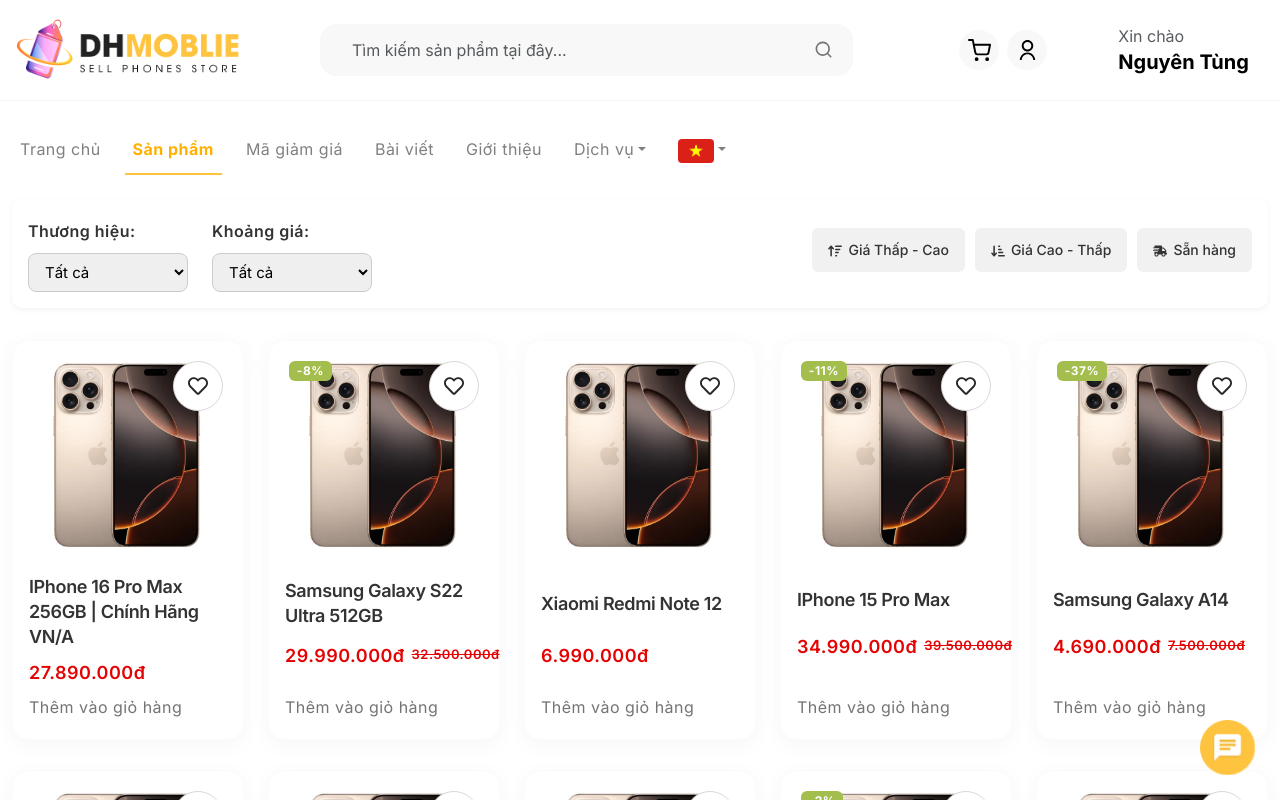
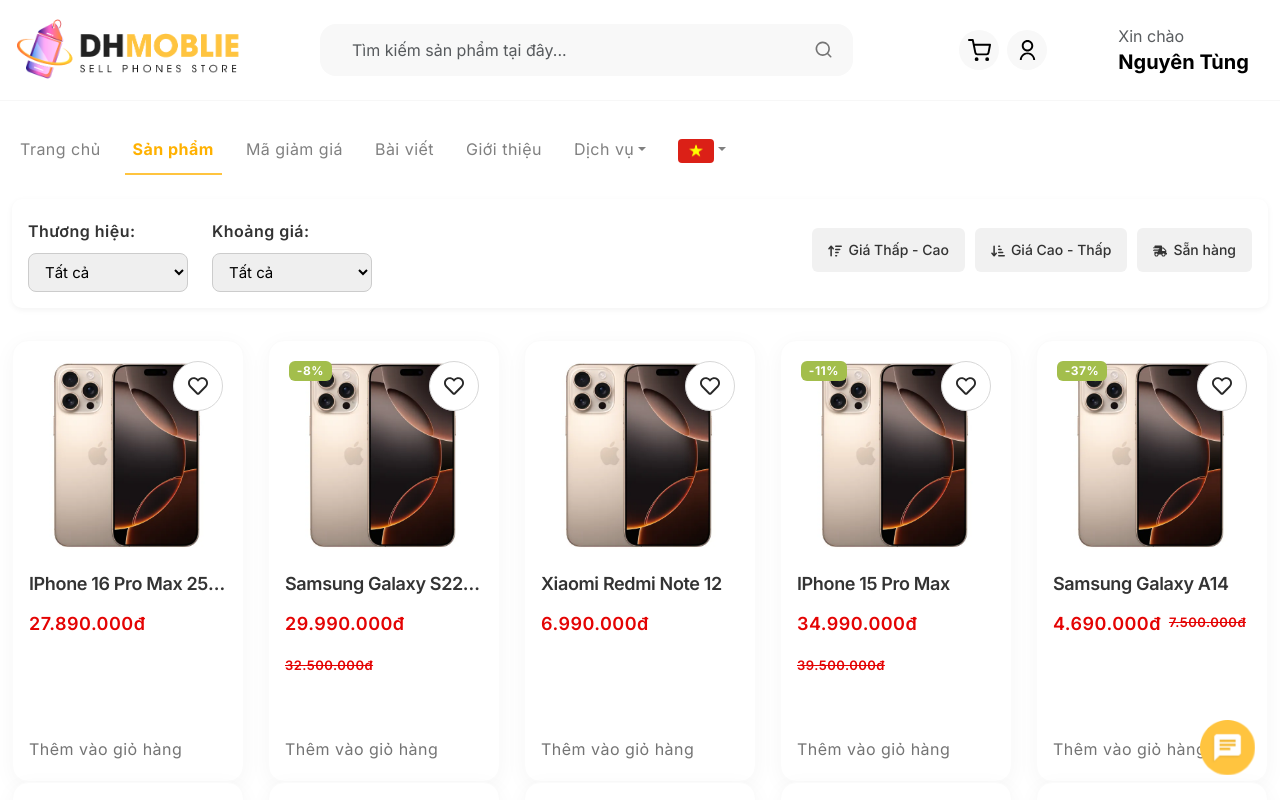
Before and after one commit to ninhatran5/DH-Mobile, a React (Vite) app in the folder frontend/: page /products in a window 1280 px wide. Built offline with nearby package versions, Linux system fonts and the light colour scheme.

Commit message:
fix: resposive moblie price sales

```diff
--- a/frontend/src/components/Products.jsx
+++ b/frontend/src/components/Products.jsx
@@ -233,7 +233,7 @@ export default function Products({
 
                       return (
                         <div className="col" key={product.id}>
-                          <div className="product-item position-relative">
+                          <div className="product-item position-relative h-100 d-flex flex-column">
                             {discountPercent !== null && (
                               <span className="badge bg-success position-absolute mt-1 ms-1">
                                 -{discountPercent}%
@@ -258,7 +258,7 @@ export default function Products({
                               </a>
                             )}
 
-                            <figure>
+                            <figure className="mb-3">
                               <Link
                                 to={`/product-detail/${product.id}`}
                                 title={product.name}
@@ -270,23 +270,27 @@ export default function Products({
                               </Link>
                             </figure>
 
+                            <div className="product-details flex-grow-1 d-flex flex-column">
                               <h3
                                 onClick={() => nextProductDetail(product.id)}
                                 style={{ cursor: "pointer" }}
+                                className="text-truncate mb-2"
                               >
                                 {product.name}
                               </h3>
 
                               {/* Giá */}
-                            <div className="price_products_sale">
+                              <div className="d-flex flex-wrap gap-2 mb-2">
                                 <span className="price">{product.price}</span>
-                              <span className="price_original">
+                                {product.priceOriginal && (
+                                  <span className="price_original text-decoration-line-through">
                                     {product.priceOriginal}
                                   </span>
+                                )}
                               </div>
 
                               {/* Thêm vào giỏ */}
-                            <div className="d-flex align-items-center justify-content-between">
+                              <div className="mt-auto">
                                 <a
                                   onClick={addToShoppingCart}
                                   style={{ cursor: "pointer" }}
@@ -295,6 +299,7 @@ export default function Products({
                                   {t("products.addToCart")}
                                   <iconify-icon icon="uil:shopping-cart" />
                                 </a>
+                              </div>
                             </div>
                           </div>
                         </div>
--- a/frontend/src/pages/Home.jsx
+++ b/frontend/src/pages/Home.jsx
@@ -404,18 +404,19 @@ const Home = () => {
                         <div className="card-body py-0">
                           <h5
                             onClick={() => nextProductDetail(item.id)}
-                            className="card-title"
+                            className="card-title text-truncate"
                           >
                             {item.title}
                           </h5>
-                          <div style={{ display: "flex", gap: 7 }}>
+                          <div className="d-flex flex-wrap gap-2">
                             <h6
                               onClick={() => nextProductDetail(item.id)}
                               style={{ color: "#e40303" }}
-                              className=" mb-0"
+                              className="mb-0"
                             >
                               {item.price}
                             </h6>
+                            {item.priceOriginal && (
                               <h6
                                 onClick={() => nextProductDetail(item.id)}
                                 style={{
@@ -423,10 +424,11 @@ const Home = () => {
                                   fontSize: 13,
                                   textDecoration: "line-through",
                                 }}
-                              className=" mb-0"
+                                className="mb-0"
                               >
                                 {item.priceOriginal}
                               </h6>
+                            )}
                           </div>
                         </div>
                       </div>
```
Lines whose indentation alone changed are shown as unchanged.
